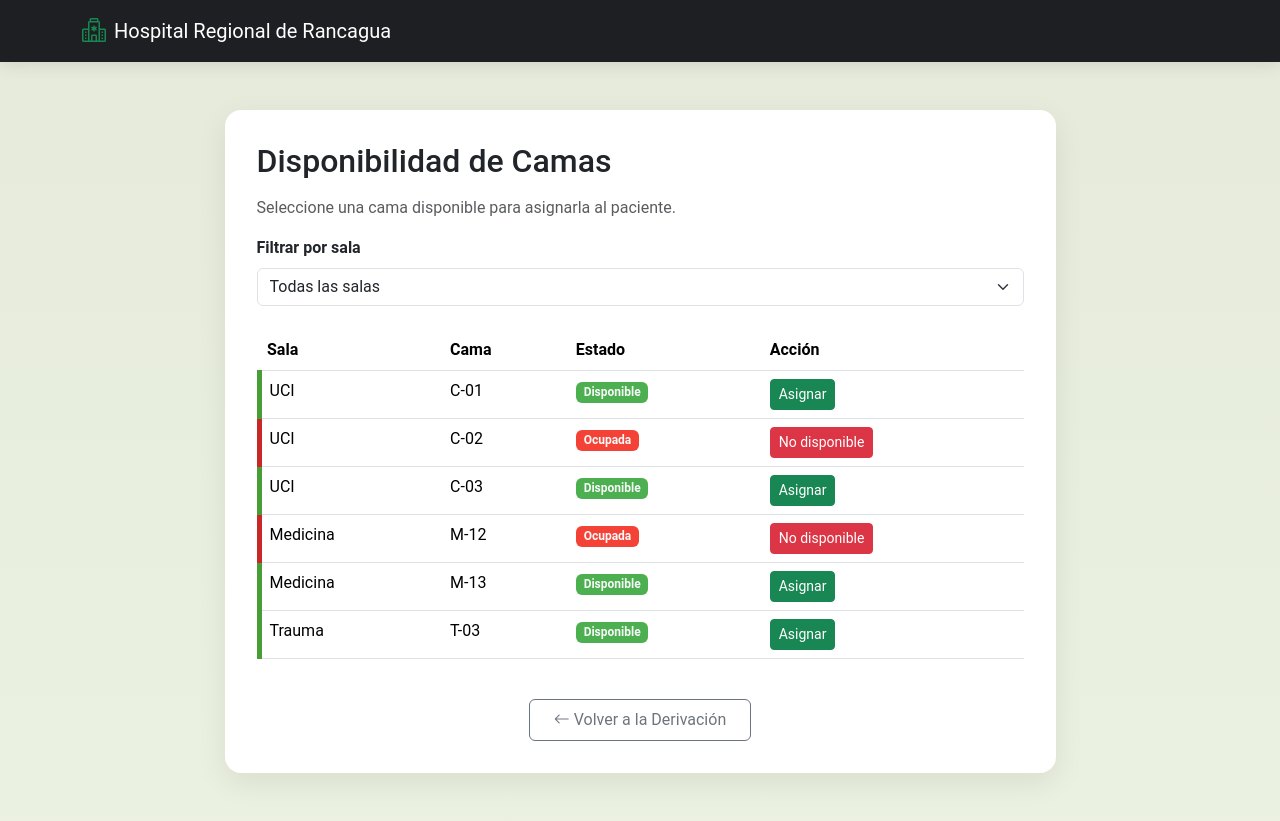
After one commit to PowrAscent/Fichas-Derivacion-Hospital, a Django app: page /asignar_camas/1/ in a window 1280 px wide. The commit adds this page. Run offline with Django 5.2, Linux system fonts and the light colour scheme.

Commit message:
feat: agregar asignacion de camas

```diff
--- /dev/null
+++ b/sistema_derivacion/gestion/templates/asignar_camas.html
@@ -0,0 +1,236 @@
+<!DOCTYPE html>
+<html lang="es">
+<head>
+    <meta charset="utf-8" />
+    <meta name="viewport" content="width=device-width, initial-scale=1" />
+    <title>Asignación de Camas — HRR</title>
+
+    <link href="https://cdn.jsdelivr.net/npm/bootstrap@5.3.3/dist/css/bootstrap.min.css" rel="stylesheet"/>
+    <link href="https://cdn.jsdelivr.net/npm/bootstrap-icons@1.11.3/font/bootstrap-icons.css" rel="stylesheet"/>
+
+    <style>
+        :root {
+            --hrr-dark-green: rgb(105, 135, 27);
+            --hrr-light-green: rgb(157, 189, 72);
+            --hrr-gradient: linear-gradient(90deg, var(--hrr-dark-green), var(--hrr-light-green));
+            --hrr-dark: #1e1f22;
+        }
+
+        body {
+            background: linear-gradient(180deg, rgba(105,135,27,.12), rgba(157,189,72,.12)), #f6f8f5;
+            font-family: "Roboto", sans-serif;
+        }
+
+        .navbar {
+            background-color: var(--hrr-dark);
+            box-shadow: 0 2px 16px rgba(0,0,0,.1);
+        }
+
+        .card-hrr {
+            border-radius: 16px;
+            padding: 2rem;
+            box-shadow: 0 10px 30px rgba(0,0,0,.08);
+            background: #fff;
+        }
+
+        .cama-disponible {
+            background: rgba(72, 157, 54, 0.12);
+            color: rgb(42, 112, 27);
+            border-left: 5px solid rgb(72, 157, 54);
+        }
+
+        .cama-ocupada {
+            background: rgba(200, 40, 40, 0.12);
+            color: rgb(142, 20, 20);
+            border-left: 5px solid rgb(200, 40, 40);
+        }
+
+        .badge-dispo {
+            background-color: #4caf50;
+        }
+        .badge-ocu {
+            background-color: #f44336;
+        }
+
+        .btn-gradient {
+            background-image: var(--hrr-gradient);
+            color: #fff;
+            border: none;
+        }
+    </style>
+</head>
+
+<body>
+
+<nav class="navbar navbar-expand-lg navbar-dark">
+    <div class="container">
+        <a class="navbar-brand d-flex align-items-center gap-2" href="/menuA/">
+            <i class="bi bi-hospital fs-4 text-success"></i>
+            <span>Hospital Regional de Rancagua</span>
+        </a>
+    </div>
+</nav>
+
+<main class="main-wrap py-5">
+    <div class="container">
+        <div class="row justify-content-center">
+            <div class="col-lg-9">
+                <div class="card-hrr">
+
+                    <!-- Título -->
+                    <h2 class="mb-3">
+                        Disponibilidad de Camas
+                    </h2>
+                    <p class="text-muted">
+                        Seleccione una cama disponible para asignarla al paciente.
+                    </p>
+
+                    <!-- Filtro -->
+                    <div class="mb-4">
+                        <label class="form-label fw-bold">Filtrar por sala</label>
+                        <select class="form-select" id="filtroSala" onchange="filtrarSala()">
+                            <option value="TODAS">Todas las salas</option>
+                            {% for c in camas %}
+                                <option value="{{ c.sala }}">{{ c.sala }}</option>
+                            {% endfor %}
+                        </select>
+                    </div>
+
+                    <!-- Tabla -->
+                    <div class="table-responsive">
+                        <table class="table table-hover">
+                            <thead>
+                                <tr>
+                                    <th>Sala</th>
+                                    <th>Cama</th>
+                                    <th>Estado</th>
+                                    <th>Acción</th>
+                                </tr>
+                            </thead>
+                            <tbody id="tablaCamas">
+                                {% for c in camas %}
+                                <tr data-id="{{ c.id }}" class="{% if c.estado == 'DISPONIBLE' %}cama-disponible{% else %}cama-ocupada{% endif %}">
+                                    <td>{{ c.sala }}</td>
+                                    <td>{{ c.cama }}</td>
+                                    <td>
+                                        {% if c.estado == 'DISPONIBLE' %}
+                                            <span class="badge badge-dispo text-light">Disponible</span>
+                                        {% else %}
+                                            <span class="badge badge-ocu text-light">Ocupada</span>
+                                        {% endif %}
+                                    </td>
+                                    <td>
+                                        {% if c.estado == 'DISPONIBLE' %}
+                                            <button
+                                                class="btn btn-sm btn-success btn-asignar"
+                                                onclick="asignarCama(this)">
+                                                Asignar
+                                            </button>
+                                        {% else %}
+                                            <button class="btn btn-sm btn-danger btn-asignar" onclick="asignarCama(this)">
+                                                No disponible
+                                            </button>
+                                        {% endif %}
+                                    </td>
+                                </tr>
+                                {% endfor %}
+                            </tbody>
+                        </table>
+                    </div>
+
+                    <!-- Botón volver -->
+                    <div class="mt-4 text-center">
+                        <a href="/revisar_derivacion/{{ derivacion_id }}/" class="btn btn-outline-secondary px-4 py-2">
+                            <i class="bi bi-arrow-left"></i> Volver a la Derivación
+                        </a>
+                    </div>
+
+                </div>
+            </div>
+        </div>
+    </div>
+</main>
+
+<script>
+// Cargar estados guardados al inicio
+document.addEventListener("DOMContentLoaded", function() {
+    let estadosGuardados = JSON.parse(localStorage.getItem("camasEstado")) || {};
+
+    document.querySelectorAll("#tablaCamas tr").forEach(fila => {
+        let camaId = fila.dataset.id;
+        let estadoGuardado = estadosGuardados[camaId];
+
+        if (estadoGuardado === "OCUPADA") {
+            aplicarOcupada(fila);
+        } else if (estadoGuardado === "DISPONIBLE") {
+            aplicarDisponible(fila);
+        }
+    });
+});
+
+function asignarCama(btn) {
+    const fila = btn.closest("tr");
+    const camaId = fila.dataset.id;
+
+    let estadosGuardados = JSON.parse(localStorage.getItem("camasEstado")) || {};
+
+    // Alternar estado
+    if (fila.classList.contains("cama-disponible")) {
+        aplicarOcupada(fila);
+        estadosGuardados[camaId] = "OCUPADA";
+    } else {
+        aplicarDisponible(fila);
+        estadosGuardados[camaId] = "DISPONIBLE";
+    }
+
+    // Guardar en localStorage
+    localStorage.setItem("camasEstado", JSON.stringify(estadosGuardados));
+}
+
+// --------- Funciones visuales reutilizables -----------
+
+function aplicarOcupada(fila) {
+    const estadoCelda = fila.children[2];
+    const btn = fila.children[3].querySelector("button");
+
+    // Cambiar fila
+    fila.classList.remove("cama-disponible");
+    fila.classList.add("cama-ocupada");
+
+    // Cambiar estado visual
+    estadoCelda.innerHTML = `<span class="badge badge-ocu text-light">Ocupada</span>`;
+
+    // Cambiar botón
+    btn.classList.remove("btn-success");
+    btn.classList.add("btn-danger");
+    btn.textContent = "No disponible";
+}
+
+function aplicarDisponible(fila) {
+    const estadoCelda = fila.children[2];
+    const btn = fila.children[3].querySelector("button");
+
+    // Cambiar fila
+    fila.classList.remove("cama-ocupada");
+    fila.classList.add("cama-disponible");
+
+    // Cambiar badge
+    estadoCelda.innerHTML = `<span class="badge badge-dispo text-light">Disponible</span>`;
+
+    // Cambiar botón
+    btn.classList.remove("btn-danger");
+    btn.classList.add("btn-success");
+    btn.textContent = "Asignar";
+}
+
+// Filtro por sala
+function filtrarSala() {
+    let seleccion = document.getElementById("filtroSala").value.toUpperCase();
+    let filas = document.querySelectorAll("#tablaCamas tr");
+
+    filas.forEach(f => {
+        let sala = f.children[0].textContent.toUpperCase();
+        f.style.display = (seleccion === "TODAS" || sala === seleccion) ? "" : "none";
+    });
+}
+</script>
--- a/sistema_derivacion/gestion/views.py
+++ b/sistema_derivacion/gestion/views.py
@@ -352,3 +352,19 @@ def revisar_derivacion(request, id):
             context['r'] = f'Error inesperado: {str(e)}'
 
     return render(request, 'revisar_derivacion.html', context)
+
+
+def asignar_camas(request, id):
+    camas = [
+        {"id": 1, "sala": "UCI", "cama": "C-01", "estado": "DISPONIBLE"},
+        {"id": 2, "sala": "UCI", "cama": "C-02", "estado": "OCUPADA"},
+        {"id": 3, "sala": "UCI", "cama": "C-03", "estado": "DISPONIBLE"},
+        {"id": 4, "sala": "Medicina", "cama": "M-12", "estado": "OCUPADA"},
+        {"id": 5, "sala": "Medicina", "cama": "M-13", "estado": "DISPONIBLE"},
+        {"id": 6, "sala": "Trauma", "cama": "T-03", "estado": "DISPONIBLE"},
+    ]
+
+    return render(request, "asignar_camas.html", {
+        "camas": camas,
+        "derivacion_id": id   # ← IMPORTANTE
+    })
--- a/sistema_derivacion/sistema_derivacion/urls.py
+++ b/sistema_derivacion/sistema_derivacion/urls.py
@@ -16,4 +16,5 @@ urlpatterns = [
     path('paciente/<int:id>/historial/', views.historial_derivaciones),
     path('derivaciones_pendientes/', views.derivaciones_pendientes),
     path('revisar_derivacion/<int:id>/', views.revisar_derivacion),
+    path('asignar_camas/<int:id>/', views.asignar_camas)
 ]
```
Also changed, not shown: sistema_derivacion/gestion/templates/revisar_derivacion.html (+16 -0 lines).
